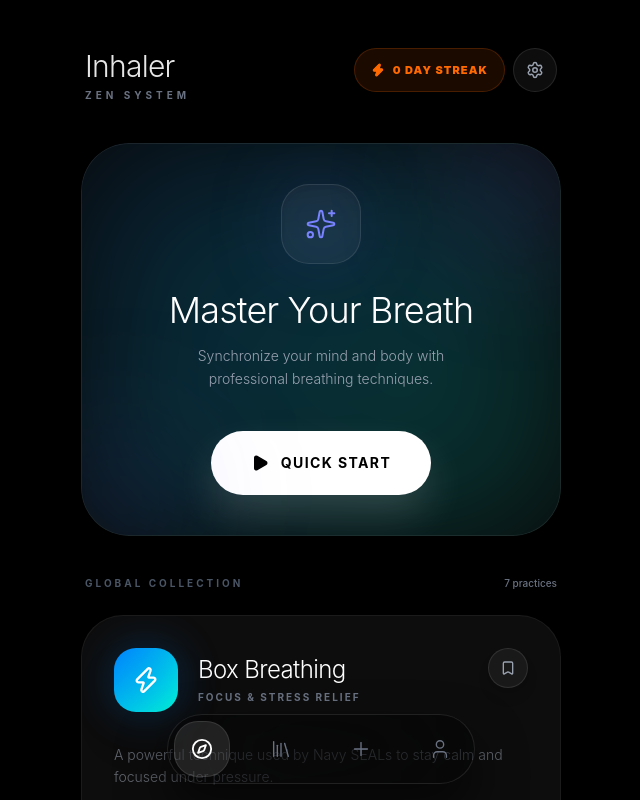
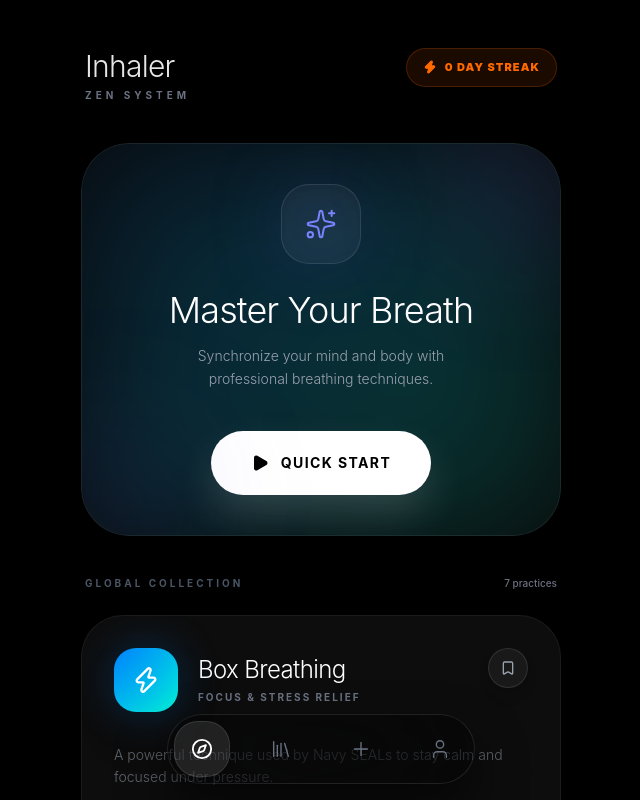
Before and after one commit to ajmalfaris11/Inhaler, a Next.js app in the folder apps/web/: page / in a window 1280 px wide. Shown: the top 800 px of the page, without its empty margins (319-959 px from the left). Built offline with nearby package versions, Linux system fonts and the light colour scheme.

Commit message:
style: remove redundant settings icons from headers

```diff
--- a/apps/web/src/features/breathing/components/ExerciseView.tsx
+++ b/apps/web/src/features/breathing/components/ExerciseView.tsx
@@ -99,12 +99,7 @@ export function ExerciseView({ exercise, config, onBack, onComplete, onRecordSes
           <h2 className="text-xl font-light text-white tracking-tight">{exercise.name}</h2>
           <p className="text-[10px] uppercase tracking-widest text-gray-500 mt-1">{timer.phase}</p>
         </div>
-        <button
-          onClick={() => setIsSettingsOpen(true)}
-          className="p-3 rounded-full bg-white/5 border border-white/10 text-gray-400 hover:text-white transition-all"
-        >
-          <SettingsIcon size={20} />
-        </button>
+        <div className="w-12" /> {/* Spacer to maintain title centering */}
       </div>
 
       {/* Main Content Area - Scrollable or Centered */}
--- a/apps/web/src/features/breathing/components/ExploreView.tsx
+++ b/apps/web/src/features/breathing/components/ExploreView.tsx
@@ -50,9 +50,6 @@ export function ExploreView({
             <Zap className="text-orange-500" size={14} fill="currentColor" />
             <span className="text-[11px] font-black text-orange-500 uppercase tracking-widest">{stats.streak} Day Streak</span>
           </motion.div>
-          <div className="w-11 h-11 rounded-full bg-white/5 border border-white/10 flex items-center justify-center text-gray-400 hover:bg-white/10 transition-all cursor-pointer">
-            <Settings size={18} />
-          </div>
         </div>
       </div>
 
```
